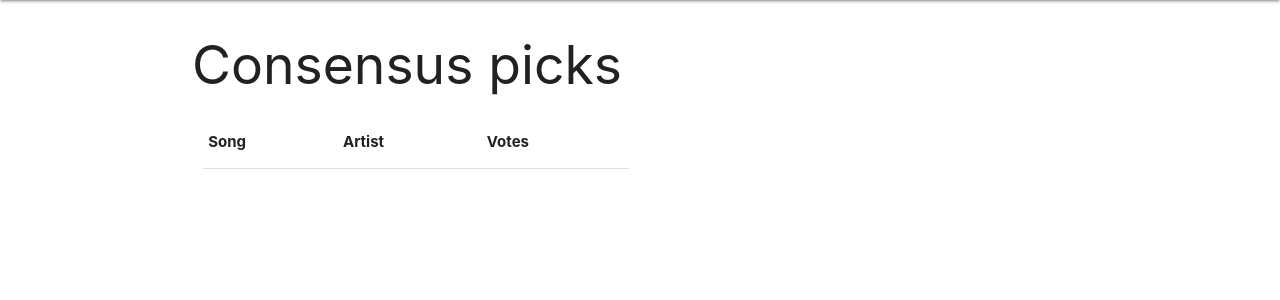
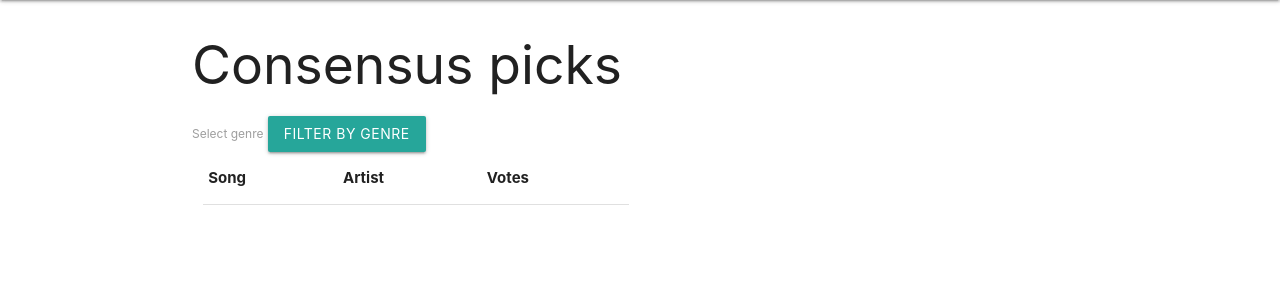
Before and after one commit to rrit5727/project4, a Django app: page /results/ in a window 1280 px wide. Shown: the part 64-364 px from the top of the page. Run offline with Django 4.2, Linux system fonts and the light colour scheme; data that the repository does not hold is empty; parts of the project's set-up code (start-up, migrations or seed data) failed here and were passed over.

Commit message:
attempt to add select genre form

```diff
--- a/main_app/templates/results.html
+++ b/main_app/templates/results.html
@@ -2,6 +2,20 @@
 
 {% block content %}
 <h2>Consensus picks</h4>
+
+<div class="col s6">
+    <form action="{% url 'filter_results' %}" method="POST">
+        {% csrf_token %}
+        <label for="genre">Select genre</label>
+        <select name="genre" id="genre">
+            <option value="" disabled selected>Choose your genre</option>
+            {% for genre in genres %}
+            <option value="{{ genre }}">{{ genre }}</option>
+            {% endfor %}
+        </select>
+        <input type="submit" class="btn" value="filter by genre">
+    </form>
+</div>
 
 <div class="row">
     <div class="col s6">
@@ -23,4 +37,15 @@
     </div>
 </div>
 
+
+
 {% endblock %}
+
+{% block javascript %}
+<script>
+  document.addEventListener('DOMContentLoaded', function() {
+    var elems = document.querySelectorAll('select');
+    var instances = M.FormSelect.init(elems);
+  });
+</script>
+{% endblock %}
--- a/main_app/urls.py
+++ b/main_app/urls.py
@@ -4,7 +4,8 @@ from . import views
 urlpatterns = [
 
 path('', views.home, name='home'),
-path('results/', views.generate, name='generate')
+path('results/', views.generate, name='generate'),
+path('filter_results/', views.filter_results, name='filter_results')
 # path('about/', views.about, name='about'),
 
 ]
--- a/main_app/views.py
+++ b/main_app/views.py
@@ -17,7 +17,22 @@ def home(request):
     # return render(request, 'about.html')
 
 
-
+parent_genres = [
+    'hiphop',
+    'pop',
+    'rock',
+    'grunge',
+    'indie',
+    'r&b',
+    'afro',
+    'rap',
+    'folk',
+    'punk',
+    'emo',
+    'dance',
+    'jazz',
+    'drill',
+    ]
 
 def scrape_songs(url):
     # Send a GET request to the URL
@@ -329,6 +344,8 @@ def tidy_treble(scraped_songs):
     # print(scraped_song_dict)
     return scraped_song_dict
 
+
+
 def genre_classifier(genre_added_to_scraped_artist):
     parent_genres = [
     'hiphop',
@@ -364,17 +381,17 @@ def retrieve_genre_for_scraped_song(scraped_artist_name):
 def generate(request):
     urls = [
     'https://www.nme.com/en_au/features/music-features/best-songs-of-2023-3-3552893',
-    'https://consequence.net/2023/12/200-best-songs-of-2023-list/22/',
-    'https://pitchfork.com/features/lists-and-guides/best-songs-2023/',
-    'https://variety.com/lists/the-best-songs-of-2023/',
-    'https://www.billboard.com/lists/best-songs-2023/',
-    'https://www.esquire.com/entertainment/music/g45778643/best-new-songs-2023/',
-    'https://www.slantmagazine.com/lists/the-50-best-songs-of-2023/',
-    'https://uproxx.com/music/best-songs-2023-list/',
-    'https://time.com/6340132/best-songs-2023/',
-    'https://www.gq-magazine.co.uk/culture/article/best-songs-2023',
-    'https://www.harpersbazaar.com/culture/art-books-music/g42862748/best-songs-2023/',
-    'https://www.treblezine.com/the-100-best-songs-of-2023/',
+    # 'https://consequence.net/2023/12/200-best-songs-of-2023-list/22/',
+    # 'https://pitchfork.com/features/lists-and-guides/best-songs-2023/',
+    # 'https://variety.com/lists/the-best-songs-of-2023/',
+    # 'https://www.billboard.com/lists/best-songs-2023/',
+    # 'https://www.esquire.com/entertainment/music/g45778643/best-new-songs-2023/',
+    # 'https://www.slantmagazine.com/lists/the-50-best-songs-of-2023/',
+    # 'https://uproxx.com/music/best-songs-2023-list/',
+    # 'https://time.com/6340132/best-songs-2023/',
+    # 'https://www.gq-magazine.co.uk/culture/article/best-songs-2023',
+    # 'https://www.harpersbazaar.com/culture/art-books-music/g42862748/best-songs-2023/',
+    # 'https://www.treblezine.com/the-100-best-songs-of-2023/',
 
 ]
 
@@ -446,7 +463,17 @@ def generate(request):
                     break
 
 
+
     songs = Song.objects.order_by('-occurence')
 
 
-    return render(request, 'results.html', {'songs':songs })
+    context = {
+        'songs':songs,
+        'genres':parent_genres,
+    }
+
+    return render(request, 'results.html', context)
+
+
+def filter_results(request):
+    songs = Song.objects.filter(genre=request)
```
